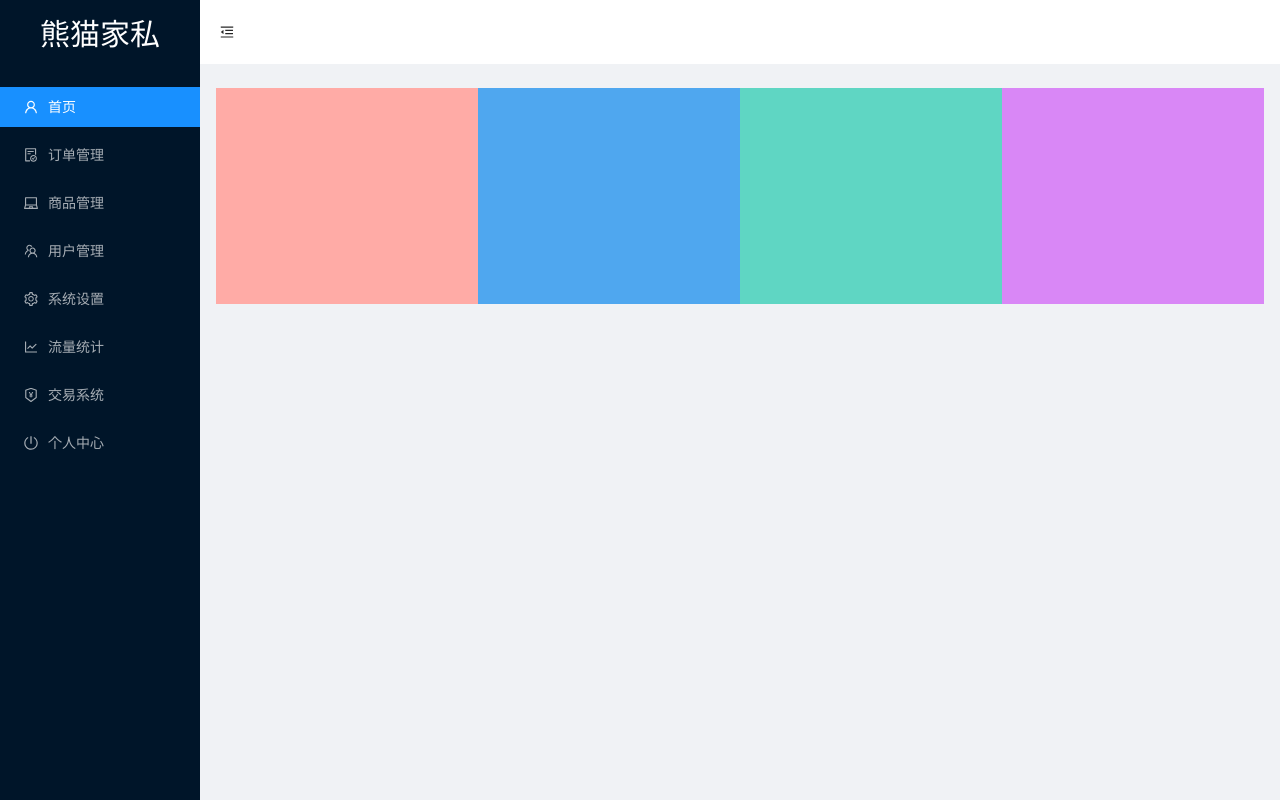
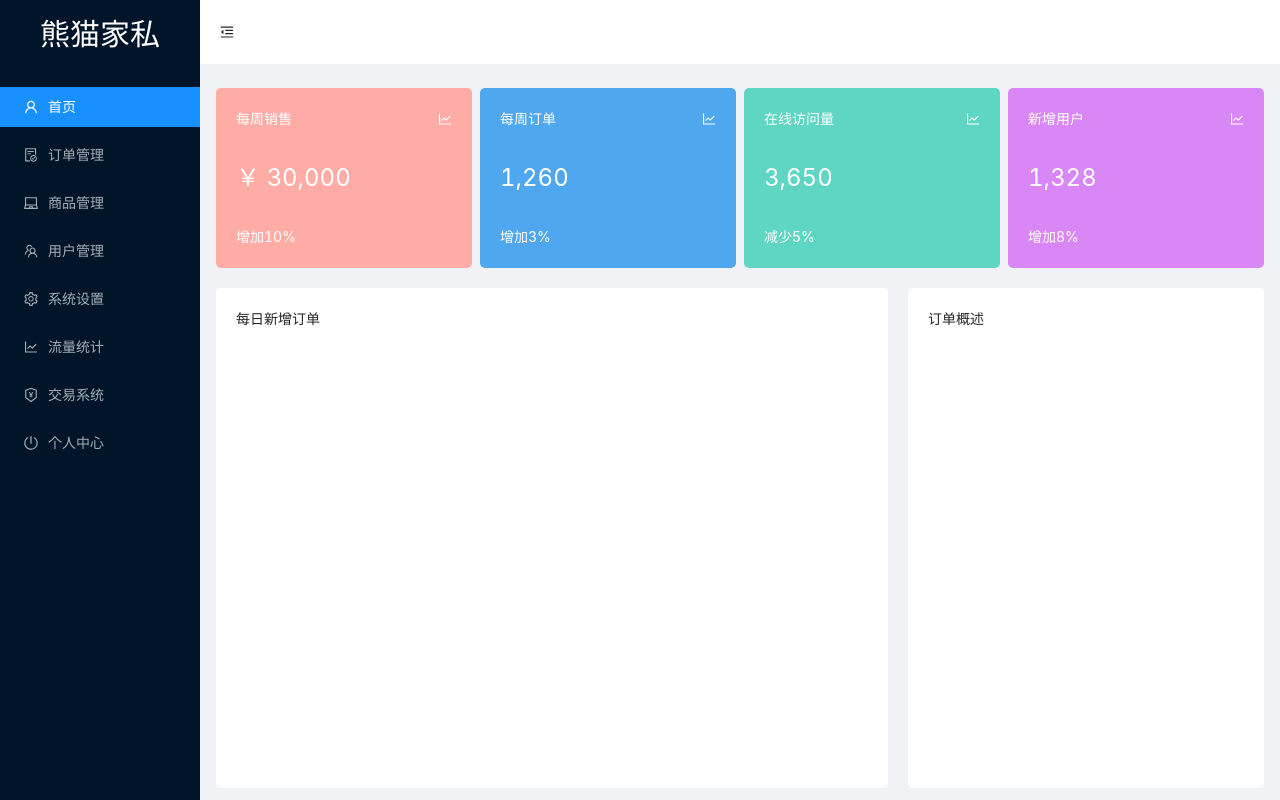
Before and after one commit to Rainbow124/TS-React, a React (Create React App) app: page / in a window 1280 px wide. Shown: the top 800 px of the page. Built offline with nearby package versions, Linux system fonts and the light colour scheme.

Commit message:
首页搭建

```diff
--- a/src/home/index.scss
+++ b/src/home/index.scss
@@ -35,13 +35,30 @@
 
   .content-head{
     width: 100%;
-    height: 216px;
+    height: 180px;
     display: flex;
     justify-content: space-between;
     .card{
-      width: 400px;
+      width: 20vw;
       height: 100%;
+      border-radius: 5px;
+      padding: 20px;
+      color: #fff;
+      flex-flow: column;
+      display:flex;
+      justify-content: space-between;
+      .card-top{
+        display: flex;
+        justify-content: space-between;
+      }
+      .card-center{
+        font-size: 24px;
+      }
+      .card-bottom {
+
+      }
     }
+
     .card1{
       background-color: #ffaba6;
     }
@@ -55,3 +72,49 @@
       background-color: #d987f6;
     }
   }
+  .content-conter{
+    display: flex;
+    justify-content: space-between;
+    background: rgb(240, 242, 245);
+    margin-top: 20px;
+    width: 100%;
+    height: 500px;
+    border-radius: 5px;
+    .content-left{
+      padding: 20px;
+      background: #fff;
+      flex: 2;
+      border-radius: 5px;
+
+    }
+    .content-right{
+      padding: 20px;
+      margin-left: 20px;
+      background: #fff;
+      flex: 1;
+      border-radius: 5px;
+
+    }
+  }
+  .content-bottom{
+    display: flex;
+    justify-content: space-between;
+    background: rgb(240, 242, 245);
+    margin-top: 20px;
+    width: 100%;
+    height: 500px;
+    border-radius: 5px;
+    .content-left{
+      background: #fff;
+      flex: 2;
+      border-radius: 5px;
+
+    }
+    .content-right{
+      background: #fff;
+      margin-left: 20px;
+      flex: 1;
+      border-radius: 5px;
+
+    }
+  }
--- a/src/home/index.tsx
+++ b/src/home/index.tsx
@@ -78,10 +78,72 @@ class SiderDemo extends Component {
           >
             <div className="content">
               <div className="content-head">
-                <div className="card card1"></div>
-                <div className="card card2"></div>
-                <div className="card card3"></div>
-                <div className="card card4"></div>
+                <div className="card card1">
+                  <div className="card-top">
+                    <span>每周销售</span>
+                    <span><LineChartOutlined /></span>
+                  </div>
+                  <div className="card-center">
+                    ￥ 30,000
+                  </div>
+                  <div className="card-bottom">
+                    增加10%
+                  </div>
+                </div>
+                <div className="card card2">
+                  <div className="card-top">
+                    <span>每周订单</span>
+                    <span><LineChartOutlined /></span>
+                  </div>
+                  <div className="card-center">
+                    1,260
+                  </div>
+                  <div className="card-bottom">
+                    增加3%
+                  </div>
+                </div>
+                <div className="card card3">
+                  <div className="card-top">
+                    <span>在线访问量</span>
+                    <span><LineChartOutlined /></span>
+                  </div>
+                  <div className="card-center">
+                    3,650
+                  </div>
+                  <div className="card-bottom">
+                    减少5%
+                  </div>
+                </div>
+                <div className="card card4">
+                  <div className="card-top">
+                    <span>新增用户</span>
+                    <span><LineChartOutlined /></span>
+                  </div>
+                  <div className="card-center">
+                    1,328
+                  </div>
+                  <div className="card-bottom">
+                    增加8%
+                  </div>
+                </div>
+              </div>
+              <div className="content-conter">
+                <div className="content-left">
+                  <span>每日新增订单</span>
+                </div>
+                <div className="content-right">
+                  <span>订单概述</span>
+
+                </div>
+              </div>
+              <div className="content-conter">
+                <div className="content-left">
+                  <span>年销售额</span>
+                </div>
+                <div className="content-right">
+                  <span>实时战报</span>
+
+                </div>
               </div>
             </div>
           </Content>
```
